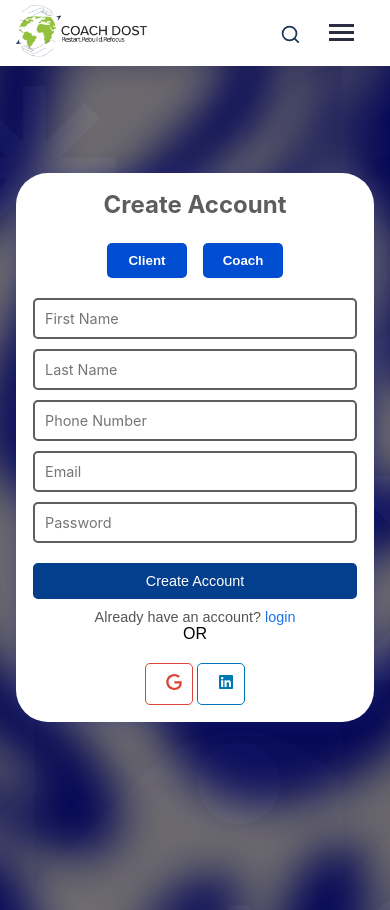
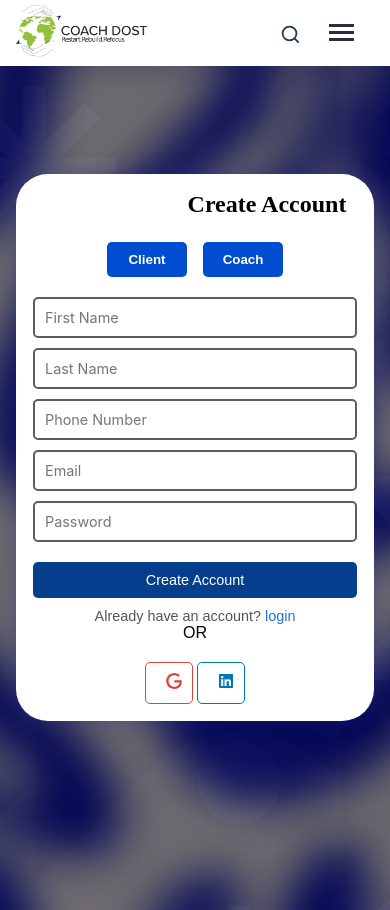
Before and after one commit to gurudesh0801/coachdost-copy, a React (Vite) app: page /signup in a window 390 px wide. Built offline with nearby package versions, Linux system fonts and the light colour scheme; a web font is replaced by a local one.

Commit message:
Update Signup.css

```diff
--- a/src/Components/Signup/Signup.css
+++ b/src/Components/Signup/Signup.css
@@ -56,15 +56,19 @@
   display: flex;
   flex-direction: column;
   align-items: center;
-  justify-content: center;
+  justify-content: left;
   overflow-y: auto;
   z-index: 1;
 }
 
-.rightcont h2 {
+.rightcont .text-div {
+  width: 60%;
+  margin-bottom: 2rem;
+  color: #5f5c5c;
+}
+.rightcont .text-div h2 {
+  display: flex;
   align-self: flex-start;
-  padding-left: 9rem;
-  margin-bottom: 2rem;
   font-size: 2rem;
   font-family: "Inter", sans-serif;
   color: #5f5c5c;
@@ -210,7 +214,7 @@ span {
   }
 
   .rightcont h2 {
-    padding-left: 0;
+    padding-left: 9rem;
     font-size: 1.8rem;
     margin-bottom: 1.5rem;
   }
```
